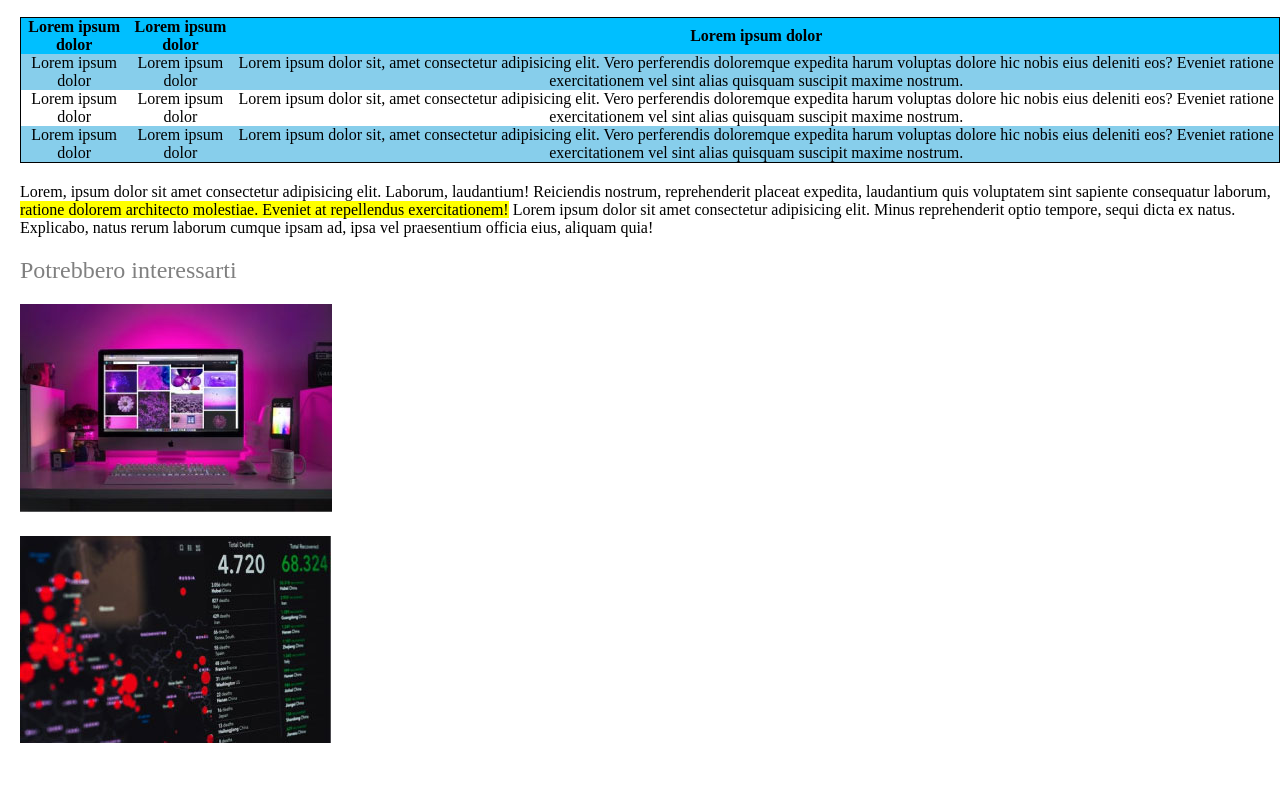
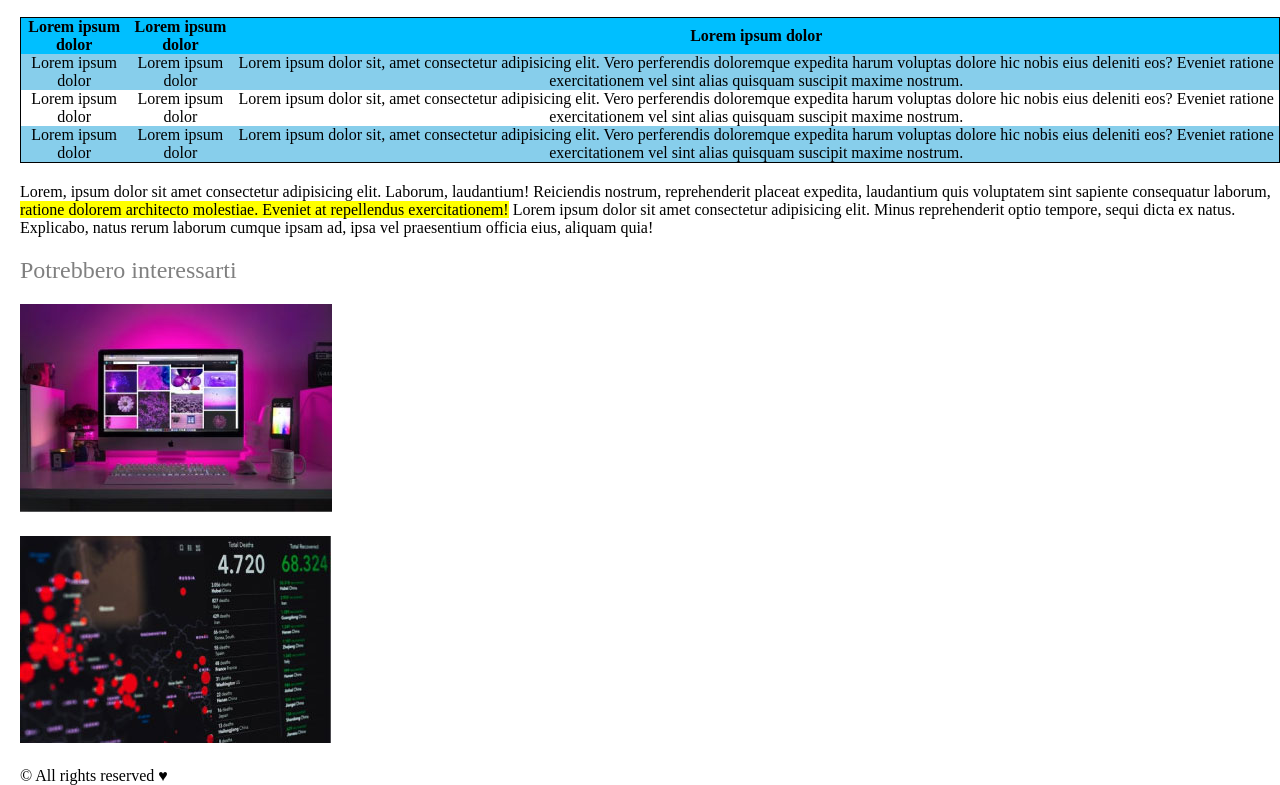
Before and after one commit to N4kka/html-css-booleaner, a plain HTML site: page index.html in a window 1280 px wide. Shown: the part 949-1734 px from the top of the page. Before the commit the page ends 1696 px from the top, so only its background shows below. Drawn offline with Linux system fonts and the light colour scheme.

Commit message:
footer (esercizio compeletato

```diff
--- a/index.html
+++ b/index.html
@@ -98,5 +98,12 @@
     </div>
     </main>
     <!--/MAIN  -->
+
+    <!-- footer  -->
+    <footer class="container">
+        <div>&copy All rights reserved &hearts;</div>
+    </footer>
+    <!-- /footer  -->
+
 </body>
 </html>
```
